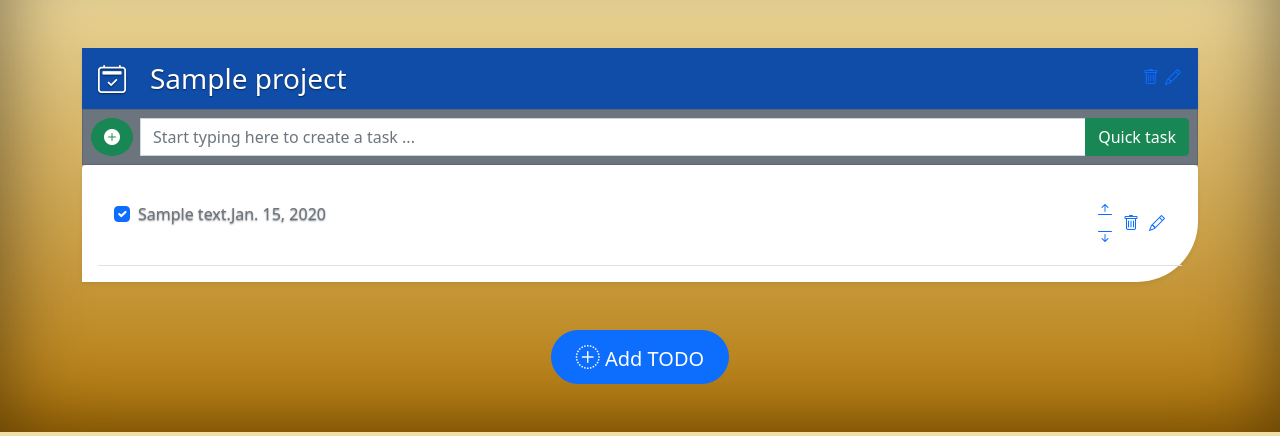
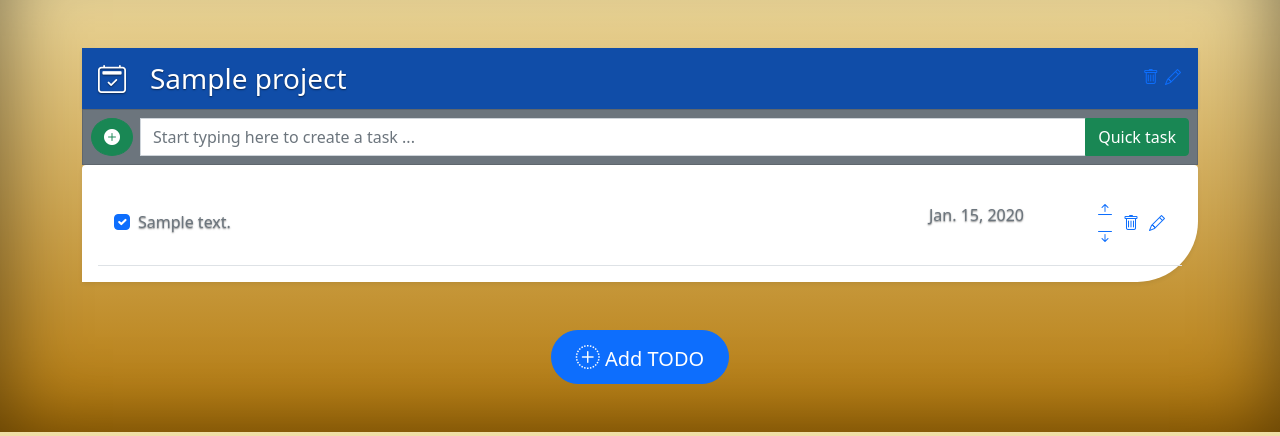
Before and after one commit to YevheniyEvt/task_app, a Django app: page /projects/ in a window 1280 px wide. Shown: the part 56-492 px from the top of the page. Run offline with Django 5.2, Linux system fonts and the light colour scheme; a user stored in the database is signed in; tables that the repository leaves empty hold one stand-in row (values such as "Sample post").

Commit message:
change some style

```diff
--- a/templates/todo_list/task_list.html
+++ b/templates/todo_list/task_list.html
@@ -1,16 +1,19 @@
   {% load static %}
 
 <div class="d-flex justify-content-between align-items-center p-3 text-muted pt-3 border-bottom">
-    <div class="form-check  ">
+    <div class="form-check  me-3">
         <input class="form-check-input" type="checkbox" value="" id="{{task.id}}" {% if task.completed %} checked {% endif %}>
         <label class="form-check-label d-flex" for="{{task.id}}">
             {{task.content}}
-        <p class="me-4 d-flex justify-content-between align-items-center ">{{task.deadline}}</p>
+
         </label>
     </div>
 
     <div class="d-flex align-items-center">
-        <div class="d-grid gap-0 me-2">
+        <div class="d-grid  gap-0 me-5">
+            <p class="me-4 d-flex justify-content-between align-items-center ">{{task.deadline}}</p>
+        </div>
+        <div class="d-grid  gap-0 me-2">
         <form action="" method="post" class="form-display">
         {% csrf_token %}
         <button type="submit" class="btn btn-link p-0 m-0 align-baseline ">
```
